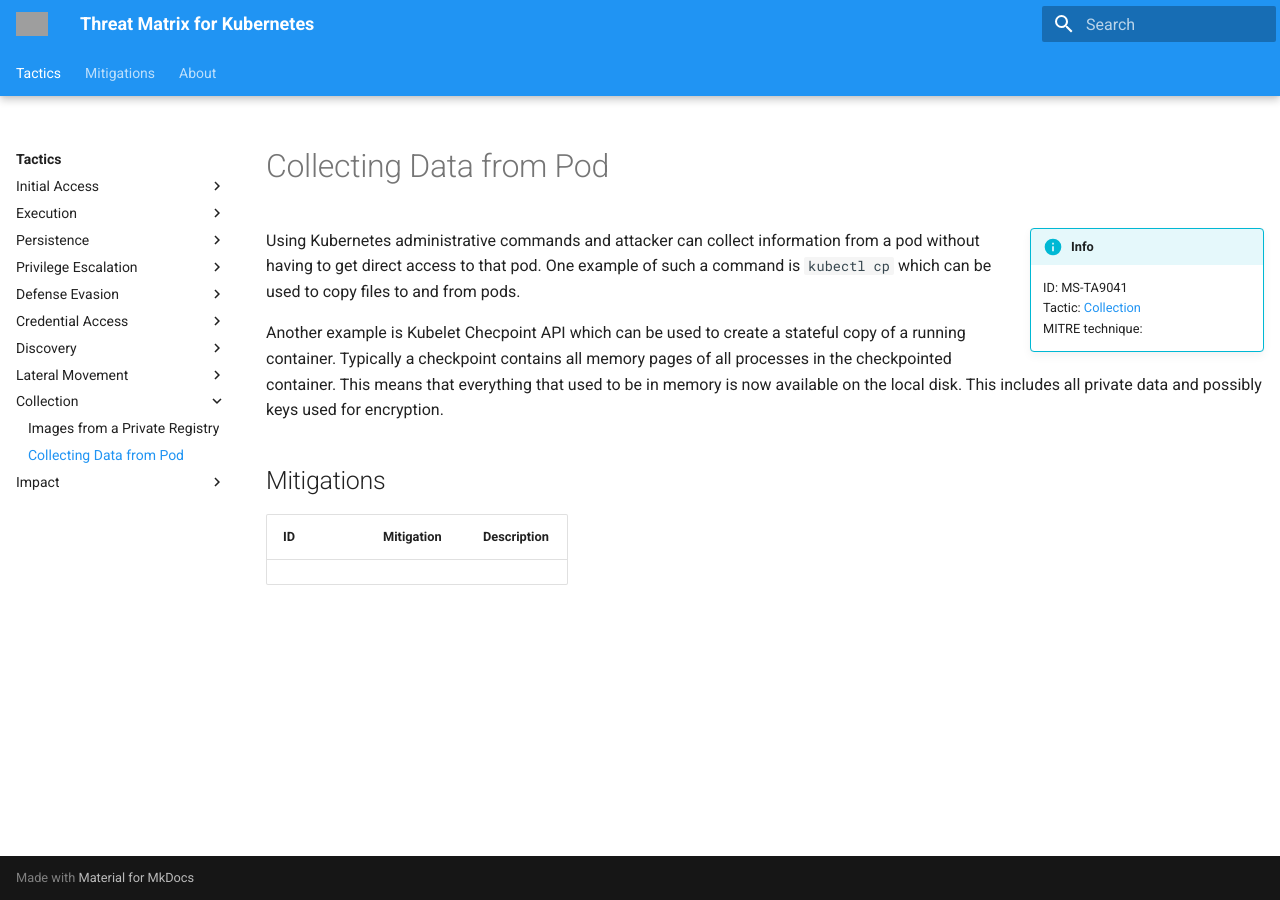
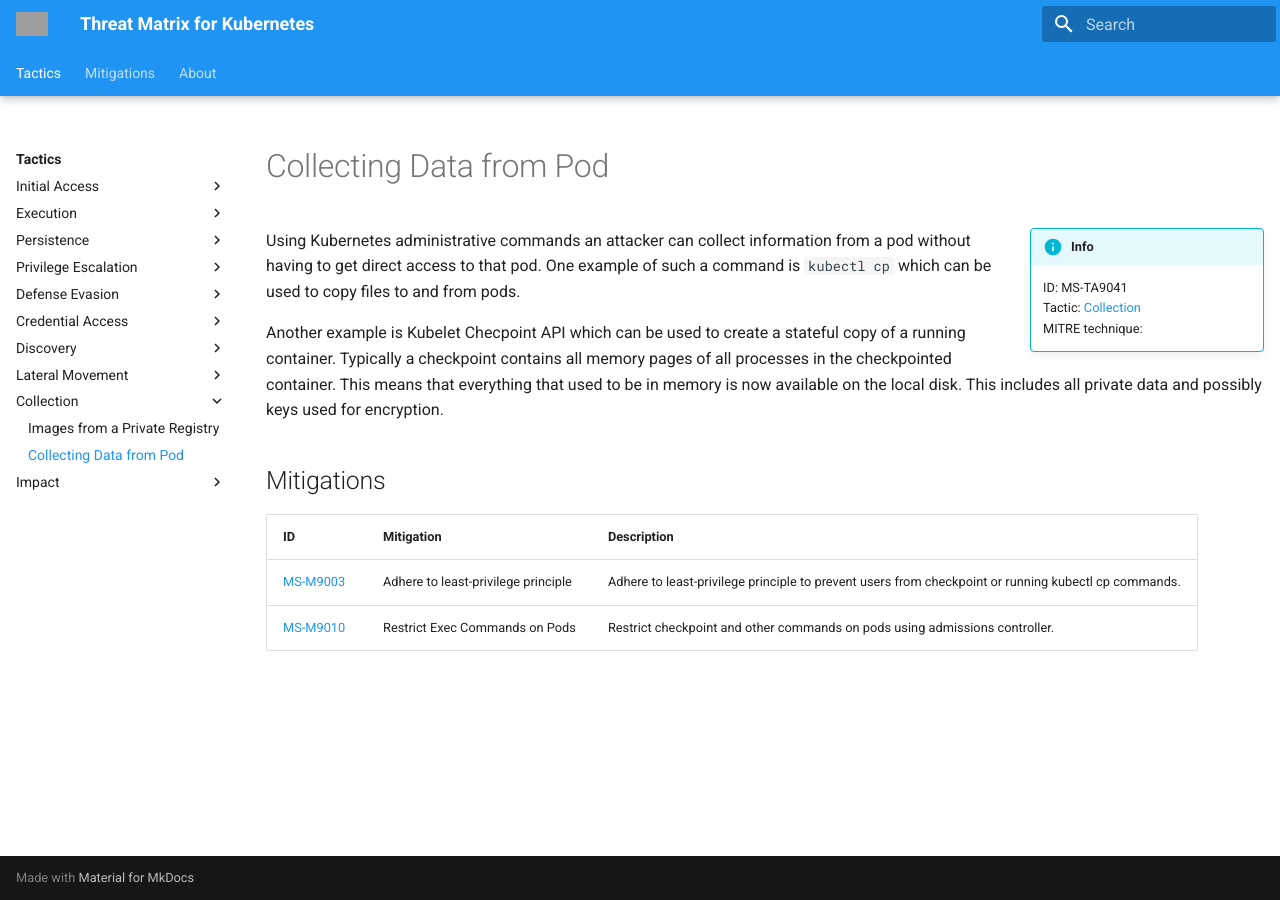
Before and after one commit to microsoft/Threat-Matrix-for-Kubernetes, an MkDocs documentation site: the page built from docs/techniques/Collecting Data from Pod.md, in a window 1280 px wide. Built offline with MkDocs 1.6.1 and Material for MkDocs 9.7.7, drawn with Linux system fonts in a browser that asks for light colours; grey boxes are pictures that could not be loaded.

Commit message:
add mitigations for Collection tactics

```diff
--- a/docs/techniques/Collecting Data from Pod.md
+++ b/docs/techniques/Collecting Data from Pod.md
@@ -12,7 +12,7 @@
     MITRE technique:
 
 
-Using Kubernetes administrative commands and attacker can collect information from a pod without having to get direct access to that pod. One example of such a command is `kubectl cp` which can be used to copy files to and from pods.
+Using Kubernetes administrative commands an attacker can collect information from a pod without having to get direct access to that pod. One example of such a command is `kubectl cp` which can be used to copy files to and from pods.
 
 Another example is Kubelet Checpoint API which can be used to create a stateful copy of a running container. Typically a checkpoint contains all memory pages of all processes in the checkpointed container. This means that everything that used to be in memory is now available on the local disk. This includes all private data and possibly keys used for encryption.
 
@@ -21,3 +21,5 @@
 
 |ID|Mitigation|Description|
 |--|----------|-----------|
+|[MS-M9003](../mitigations/MS-M9003%20Adhere%20to%20least-privilege%20principle.md)|Adhere to least-privilege principle|Adhere to least-privilege principle to prevent users from checkpoint or running kubectl cp commands.|
+|[MS-M9010](../mitigations/MS-M9010%20Restrict%20Exec%20Commands%20on%20Pods.md)|Restrict Exec Commands on Pods|Restrict checkpoint and other commands on pods using admissions controller.|
```
Also changed, not shown: docs/mitigations/MS-M9003 Adhere to least-privilege principle.md (+2 -0 lines), docs/mitigations/MS-M9010 Restrict Exec Commands on Pods.md (+1 -0 lines), docs/mitigations/MS-M9018 Restricting cloud metadata API access.md (+1 -0 lines), docs/techniques/images from a private registry.md (+2 -0 lines).
